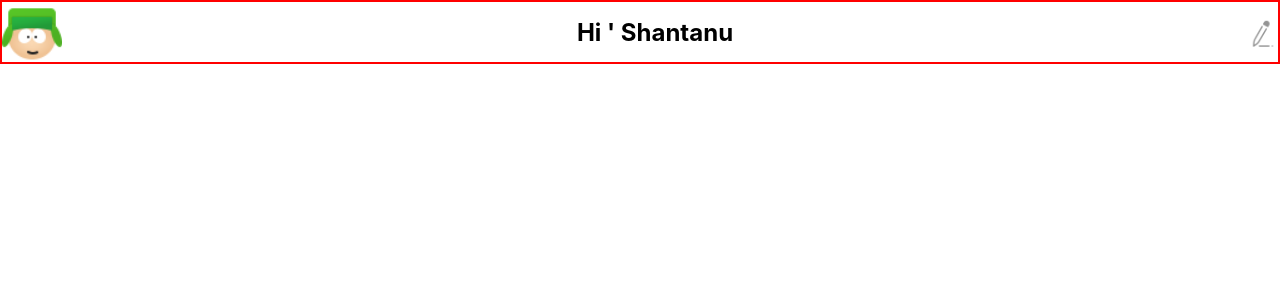
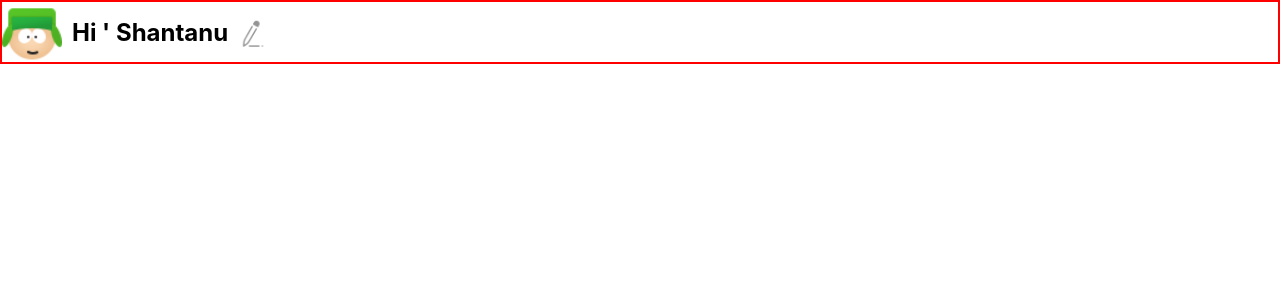
Before and after one commit to Shanpkt/appna_pg, a React (Create React App) app: page /Profile in a window 1280 px wide. Shown: the top 300 px of the page. Built offline with nearby package versions, Linux system fonts and the light colour scheme.

Commit message:
first commit

```diff
--- a/src/components/profileHeader.css
+++ b/src/components/profileHeader.css
@@ -4,12 +4,17 @@
     border: 2px solid red;
     height: 60px;
     display: flex;
-    justify-content: space-between;
 
 
+
+}
+.profile_header :nth-child(2) {
+
+    margin-left: 10px;
 }
 
 
 .profile_header :nth-child(3) {
     height: 50%;
+    margin-left: 10px;
 }
```
